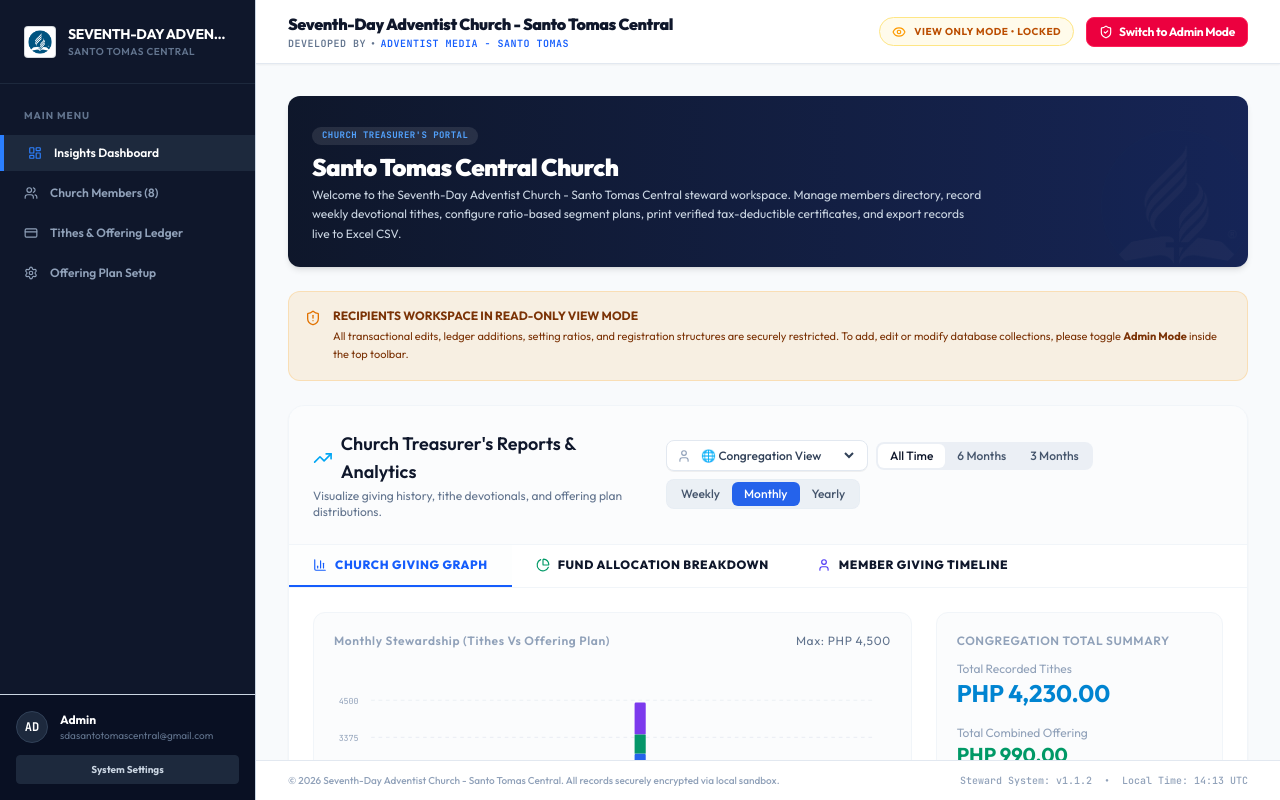
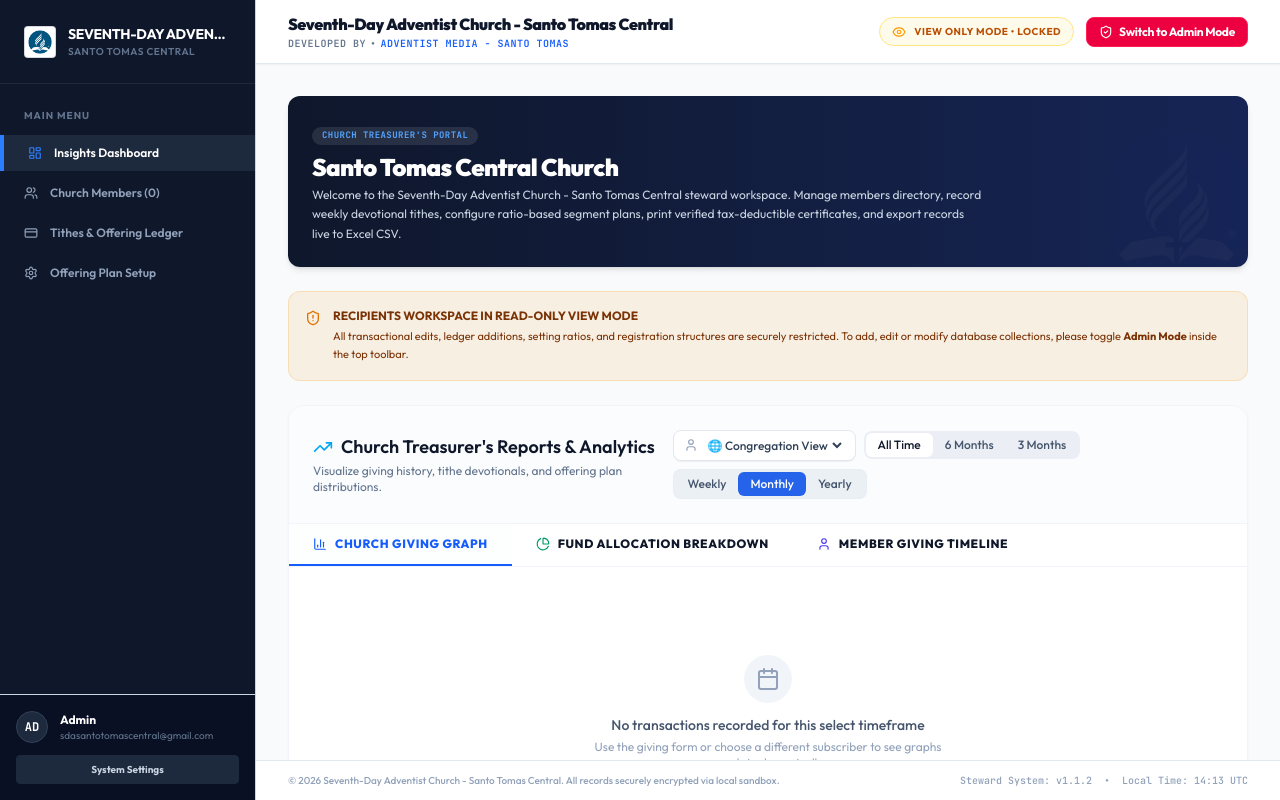
Before and after one commit to bensucuaje-sudo/CHURCH-MANAGEMENT, a React (Vite) app: page / in a window 1280 px wide. Built offline with nearby package versions, Linux system fonts and the light colour scheme.

Commit message:
Add files via upload

```diff
--- a/index.html
+++ b/index.html
@@ -3,8 +3,12 @@
   <head>
     <meta charset="UTF-8" />
     <meta name="viewport" content="width=device-width, initial-scale=1.0" />
+    <meta name="theme-color" content="#0f172a" />
+    <meta name="apple-mobile-web-app-capable" content="yes" />
+    <meta name="apple-mobile-web-app-status-bar-style" content="black-translucent" />
+    <link rel="apple-touch-icon" href="/icon-512.png" />
     <link rel="manifest" href="/manifest.json" />
-    <title>SDA CHURCH TREASURER'S PORTAL</title>
+    <title>SDA Church Treasurer's Portal</title>
   </head>
   <body>
     <div id="root"></div>
--- a/metadata.json
+++ b/metadata.json
@@ -1,6 +1,6 @@
 {
-  "name": "Church Management System",
-  "description": "A comprehensive applet for managing members, recording tithe and offering collections, plotting giving trends, printing custom receipts, and exporting reports.",
+  "name": "SDA Church Treasurer's Portal",
+  "description": "Secure community stewardship and financial recording portal for church treasurers. Features member directories, tithe recording, and offline-first persistence (PWA).",
   "requestFramePermissions": [],
   "majorCapabilities": ["MAJOR_CAPABILITY_SERVER_SIDE_GEMINI_API"]
 }
--- a/public/sw.js
+++ b/public/sw.js
@@ -1,12 +1,50 @@
+const CACHE_NAME = 'sda-treasurer-v1';
+const ASSETS_TO_CACHE = [
+  '/',
+  '/index.html',
+  '/manifest.json',
+  '/icon-512.png'
+];
+
 self.addEventListener('install', (event) => {
+  event.waitUntil(
+    caches.open(CACHE_NAME).then((cache) => {
+      return cache.addAll(ASSETS_TO_CACHE);
+    })
+  );
   self.skipWaiting();
 });
 
 self.addEventListener('activate', (event) => {
-  event.waitUntil(clients.claim());
+  event.waitUntil(
+    caches.keys().then((cacheNames) => {
+      return Promise.all(
+        cacheNames.map((cacheName) => {
+          if (cacheName !== CACHE_NAME) {
+            return caches.delete(cacheName);
+          }
+        })
+      );
+    }).then(() => clients.claim())
+  );
 });
 
 self.addEventListener('fetch', (event) => {
-  // Simple fetch handler to satisfy PWA install requirements
-  event.respondWith(fetch(event.request));
+  // We want a stale-while-revalidate strategy for the app shell
+  event.respondWith(
+    caches.match(event.request).then((cachedResponse) => {
+      if (cachedResponse) {
+        // Return cached response but refresh it in background
+        fetch(event.request).then((networkResponse) => {
+          if (networkResponse.status === 200) {
+            caches.open(CACHE_NAME).then((cache) => {
+              cache.put(event.request, networkResponse);
+            });
+          }
+        });
+        return cachedResponse;
+      }
+      return fetch(event.request);
+    })
+  );
 });
--- a/src/App.tsx
+++ b/src/App.tsx
@@ -25,7 +25,7 @@ export default function App() {
 
     // Deduplicate and guarantee completely unique IDs
     const seen = new Set<string>();
-    let maxIdNum = 1008;
+    let maxIdNum = 1000;
     raw.forEach(m => {
       const num = parseInt(m.id?.replace('M-', '') || '');
       if (!isNaN(num) && num > maxIdNum) {
@@ -54,7 +54,7 @@ export default function App() {
 
     // Deduplicate and guarantee completely unique IDs
     const seen = new Set<string>();
-    let maxIdNum = 5010;
+    let maxIdNum = 5000;
     raw.forEach(c => {
       const num = parseInt(c.id?.replace('C-', '') || '');
       if (!isNaN(num) && num > maxIdNum) {
@@ -125,7 +125,7 @@ export default function App() {
     const maxId = members.reduce((max, m) => {
       const num = parseInt(m.id.replace('M-', ''));
       return isNaN(num) ? max : Math.max(max, num);
-    }, 1008);
+    }, 1000);
     const newMember: Member = {
       ...newMemData,
       id: `M-${maxId + 1}`
@@ -151,7 +151,7 @@ export default function App() {
     const maxId = contributions.reduce((max, c) => {
       const num = parseInt(c.id.replace('C-', ''));
       return isNaN(num) ? max : Math.max(max, num);
-    }, 5010);
+    }, 5000);
     const newContrib: Contribution = {
       ...newContribData,
       id: `C-${maxId + 1}`
--- a/src/mockData.ts
+++ b/src/mockData.ts
@@ -11,267 +11,14 @@ export const INITIAL_PREFERENCES: ChurchPreferences = {
   churchEmail: "sdasantotomascentral@gmail.com",
   currency: "PHP",
   combinedOfferingAllocations: [
-    { id: '1', name: 'Local Church Operating Budget', percentage: 50 },
-    { id: '2', name: 'Global Missions & World Evangelism', percentage: 20 },
-    { id: '3', name: 'Sabbath School & Christian Education', percentage: 15 },
-    { id: '4', name: 'Youth ministries & Children Initiatives', percentage: 10 },
-    { id: '5', name: 'Community Outreach & Disaster Relief', percentage: 5 },
+    { id: '1', name: 'Mission Funds', percentage: 50 },
+    { id: '2', name: 'Church Funds', percentage: 50 },
   ],
   titheAllocations: [
     { id: 't1', name: 'Conference/Mission Funds (Tithe Devotion)', percentage: 100 }
   ]
 };
 
-export const INITIAL_MEMBERS: Member[] = [
-  {
-    id: "M-1001",
-    name: "Pastor John Thomas",
-    email: "john.thomas@gracecovenant.org",
-    phone: "(555) 019-2834",
-    address: "42 Outer Ring Road, Grace City",
-    membershipDate: "2020",
-    status: "Active",
-    role: "Pastor",
-    notes: "Spiritual leader and head pastor of Grace Covenant."
-  },
-  {
-    id: "M-1002",
-    name: "Sarah Jenkins Miller",
-    email: "sjenkins@example.com",
-    phone: "(555) 014-9844",
-    address: "712 Pine Street, Grace City",
-    membershipDate: "2021",
-    status: "Active",
-    role: "Elder",
-    notes: "Board Elder. Leads the combined offering distribution review."
-  },
-  {
-    id: "M-1003",
-    name: "Robert D. Chen",
-    email: "robert.chen@example.com",
-    phone: "(555) 018-4720",
-    address: "154 Brookside Lane, Grace City",
-    membershipDate: "2022",
-    status: "Active",
-    role: "Deacon",
-    notes: "Leads the hospitality team and sanctuary maintenance."
-  },
-  {
-    id: "M-1004",
-    name: "Elisabeth Vance",
-    email: "evance@example.com",
-    phone: "(555) 012-3211",
-    address: "88 Maple Court, Grace City",
-    membershipDate: "2023",
-    status: "Active",
-    role: "Treasurer",
-    notes: "Part-time assistant treasurer of the administrative board."
-  },
-  {
-    id: "M-1005",
-    name: "Marcus A. Aurelius",
-    email: "marcus.a@example.com",
-    phone: "(555) 011-8930",
-    address: "33 Stoic Way, Grace City",
-    membershipDate: "2024",
-    status: "Active",
-    role: "Member",
-    notes: "Regular choir member."
-  },
-  {
-    id: "M-1006",
-    name: "David & Clara Harrison",
-    email: "harrisons@example.com",
-    phone: "(555) 017-6412",
-    address: "244 Harvest Drive, Grace City",
-    membershipDate: "2022",
-    status: "Active",
-    role: "Member",
-    notes: "Joint family account. Contribute regularly to building fund."
-  },
-  {
-    id: "M-1007",
-    name: "Leticia Gomez",
-    email: "leticia.g@example.com",
-    phone: "(555) 015-3920",
-    address: "909 Vista Boulevard, Grace City",
-    membershipDate: "2025",
-    status: "Active",
-    role: "Volunteer",
-    notes: "Directs the Sunday School / Children's Bible hours."
-  },
-  {
-    id: "M-1008",
-    name: "Benjamin Carter",
-    email: "bencarter@example.com",
-    phone: "(555) 013-8822",
-    address: "12 Shady Oak Drive, Grace City",
-    membershipDate: "2025",
-    status: "Visitor",
-    role: "Member",
-    notes: "Evaluating full membership transfer. Regularly attends."
-  }
-];
+export const INITIAL_MEMBERS: Member[] = [];
 
-export const INITIAL_CONTRIBUTIONS: Contribution[] = [
-  {
-    id: "C-5001",
-    memberId: "M-1001",
-    memberName: "Pastor John Thomas",
-    date: "2026-05-17",
-    receiptNo: "REC-2026-0012",
-    paymentMethod: "Bank Transfer",
-    tithe: 350.00,
-    combinedOffering: 50.00,
-    buildingFund: 20.00,
-    missions: 15.00,
-    youth: 10.00,
-    others: 0.00,
-    total: 445.00,
-    notes: "Monthly direct devotion"
-  },
-  {
-    id: "C-5002",
-    memberId: "M-1002",
-    memberName: "Sarah Jenkins Miller",
-    date: "2026-05-17",
-    receiptNo: "REC-2026-0013",
-    paymentMethod: "Cash",
-    tithe: 500.00,
-    combinedOffering: 100.00,
-    buildingFund: 50.00,
-    missions: 30.00,
-    youth: 20.00,
-    others: 0.00,
-    total: 700.00,
-    notes: "Weekly offering & general tithe"
-  },
-  {
-    id: "C-5003",
-    memberId: "M-1006",
-    memberName: "David & Clara Harrison",
-    date: "2026-05-16",
-    receiptNo: "REC-2026-0014",
-    paymentMethod: "Check",
-    tithe: 800.00,
-    combinedOffering: 150.00,
-    buildingFund: 300.00,
-    missions: 50.00,
-    youth: 50.00,
-    others: 50.00,
-    total: 1400.00,
-    notes: "Monthly contribution - Special Building Devotion"
-  },
-  {
-    id: "C-5004",
-    memberId: "M-1003",
-    memberName: "Robert D. Chen",
-    date: "2026-05-10",
-    receiptNo: "REC-2026-0015",
-    paymentMethod: "Cash",
-    tithe: 250.00,
-    combinedOffering: 60.00,
-    buildingFund: 0.00,
-    missions: 20.00,
-    youth: 10.00,
-    others: 10.00,
-    total: 350.00,
-    notes: "Giving envelope from Sabbath service"
-  },
-  {
-    id: "C-5005",
-    memberId: "M-1005",
-    memberName: "Marcus A. Aurelius",
-    date: "2026-05-10",
-    receiptNo: "REC-2026-0016",
-    paymentMethod: "Mobile Payment",
-    tithe: 400.00,
-    combinedOffering: 80.00,
-    buildingFund: 10.00,
-    missions: 10.00,
-    youth: 10.00,
-    others: 0.00,
-    total: 510.00,
-    notes: "E-giving portal"
-  },
-  {
-    id: "C-5006",
-    memberId: "M-1007",
-    memberName: "Leticia Gomez",
-    date: "2026-05-03",
-    receiptNo: "REC-2026-0017",
-    paymentMethod: "Bank Transfer",
-    tithe: 180.00,
-    combinedOffering: 40.00,
-    buildingFund: 0.00,
-    missions: 0.00,
-    youth: 30.00,
-    others: 0.00,
-    total: 250.00,
-    notes: "Direct tithe deposit"
-  },
-  {
-    id: "C-5007",
-    memberId: "M-1002",
-    memberName: "Sarah Jenkins Miller",
-    date: "2026-05-03",
-    receiptNo: "REC-2026-0018",
-    paymentMethod: "Cash",
-    tithe: 400.00,
-    combinedOffering: 100.00,
-    buildingFund: 200.00,
-    missions: 50.00,
-    youth: 25.00,
-    others: 0.00,
-    total: 775.00,
-    notes: "First Sunday Sabbath stewardship envelope"
-  },
-  {
-    id: "C-5008",
-    memberId: "M-1008",
-    memberName: "Benjamin Carter",
-    date: "2026-04-26",
-    receiptNo: "REC-2026-0019",
-    paymentMethod: "Cash",
-    tithe: 0.00,
-    combinedOffering: 120.00,
-    buildingFund: 10.00,
-    missions: 20.00,
-    youth: 10.00,
-    others: 0.00,
-    total: 160.00,
-    notes: "Visitor love offering"
-  },
-  {
-    id: "C-5009",
-    memberId: "M-1005",
-    memberName: "Marcus A. Aurelius",
-    date: "2026-04-19",
-    receiptNo: "REC-2026-0020",
-    paymentMethod: "Mobile Payment",
-    tithe: 450.00,
-    combinedOffering: 90.00,
-    buildingFund: 20.00,
-    missions: 20.00,
-    youth: 20.00,
-    others: 10.00,
-    total: 610.00,
-    notes: "Monthly contribution digital transfer"
-  },
-  {
-    id: "C-5010",
-    memberId: "M-1006",
-    memberName: "David & Clara Harrison",
-    date: "2026-04-12",
-    receiptNo: "REC-2026-0021",
-    paymentMethod: "Check",
-    tithe: 900.00,
-    combinedOffering: 200.00,
-    buildingFund: 500.00,
-    missions: 100.00,
-    youth: 100.00,
-    others: 0.00,
-    total: 1800.00,
-    notes: "Easter Communion Special Blessing Offering"
-  }
-];
+export const INITIAL_CONTRIBUTIONS: Contribution[] = [];
```
Also changed, not shown: public/manifest.json.
